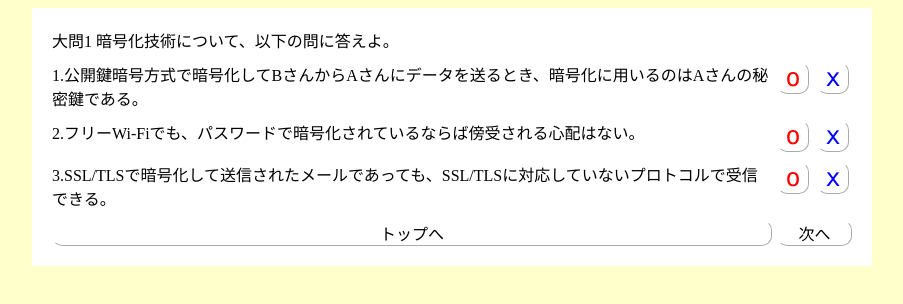
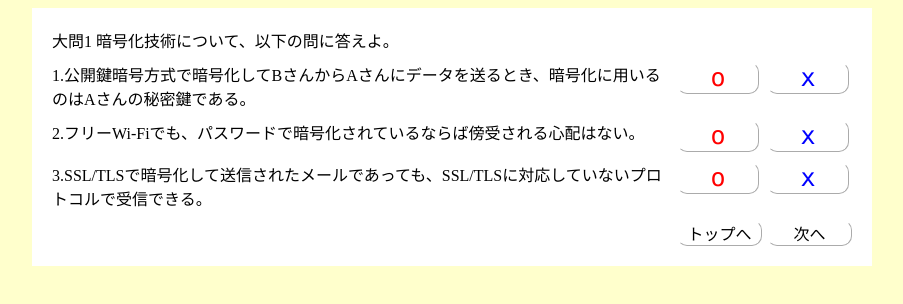
Before and after one commit to AAAR-Salmon/ip3-webpage-practice, a website: page questions/part1.html in a window 1280 px wide. Shown: the whole page, without its empty margins (188-1091 px from the left). Drawn offline with Linux system fonts and the light colour scheme.

Commit message:
Fix: ボタンサイズを大きくして択一式は横並びにした

```diff
--- a/style.scss
+++ b/style.scss
@@ -5,8 +5,9 @@ body {
 }
 
 h1 {
+	font-family: 'Yu Mincho Demibold', serif;
+
 	text-align: center;
-	font-family: 'Yu Mincho Demibold', serif;
 }
 
 #wrapper {
@@ -33,7 +34,7 @@ h1 {
 	@extend #question;
 	grid-column-gap: 5px;
 	grid-row-gap: 10px;
-	grid-template-columns: 1fr 35px 35px;
+	grid-template-columns: 1fr 85px 85px;
 }
 
 #question-ch {
@@ -51,8 +52,12 @@ h1 {
 	text-align: center;
 }
 
+#prev {
+	grid-column: 2;
+}
+
 #next {
-	grid-column: 2 / 4;
+	grid-column: 3;
 }
 
 .button {
@@ -87,15 +92,24 @@ h1 {
 	@extend .button;
 
 	&[data-value='o'] {
-		width: 30px;
+		width: 80px;
 
 		@include button-ox(#f00, 25px);
 	}
 
 	&[data-value='x'] {
-		width: 30px;
+		width: 80px;
 
 		@include button-ox(#00f, 25px);
+	}
+}
+
+.flex-dir-row {
+	display: flex;
+	flex-direction: row;
+
+	& > div {
+		flex-grow: 1;
 	}
 }
 
```
Also changed, not shown: style.css.
